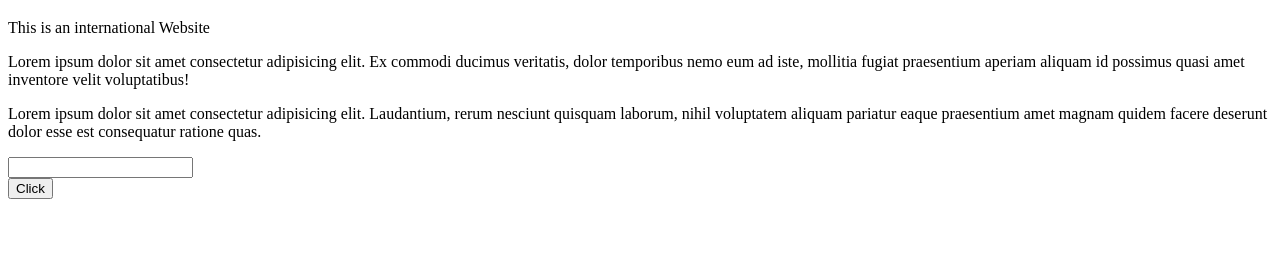
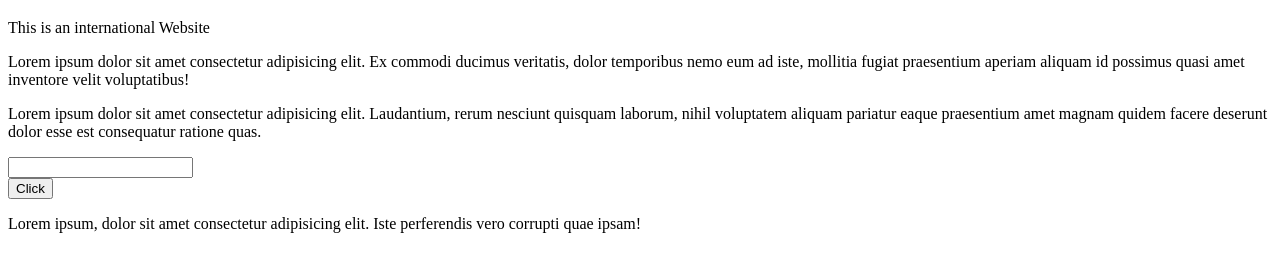
Before and after one commit to Murad-Takla/ecommerce, a plain HTML site: page index.html in a window 1280 px wide. Shown: the part 61-332 px from the top of the page. Drawn offline with Linux system fonts and the light colour scheme.

Commit message:
feature is done

```diff
--- a/index.html
+++ b/index.html
@@ -14,5 +14,8 @@
     <input type="text">
     <br>
     <button>Click</button>
+    <div>
+        <P>Lorem ipsum, dolor sit amet consectetur adipisicing elit. Iste perferendis vero corrupti quae ipsam!</P>
+    </div>
 </body>
 </html>
```
